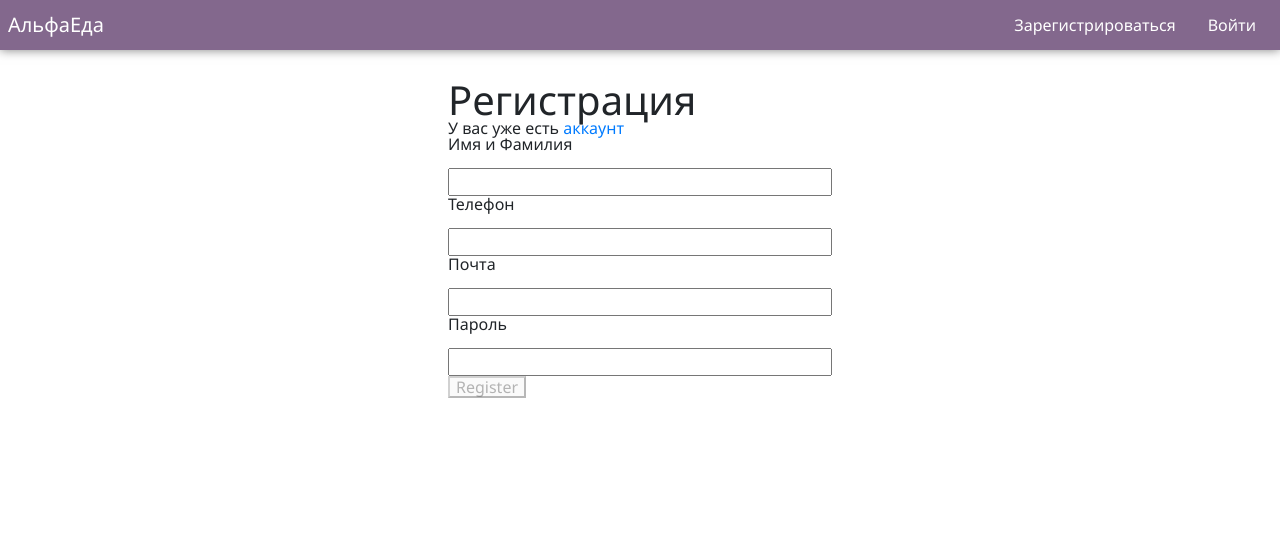
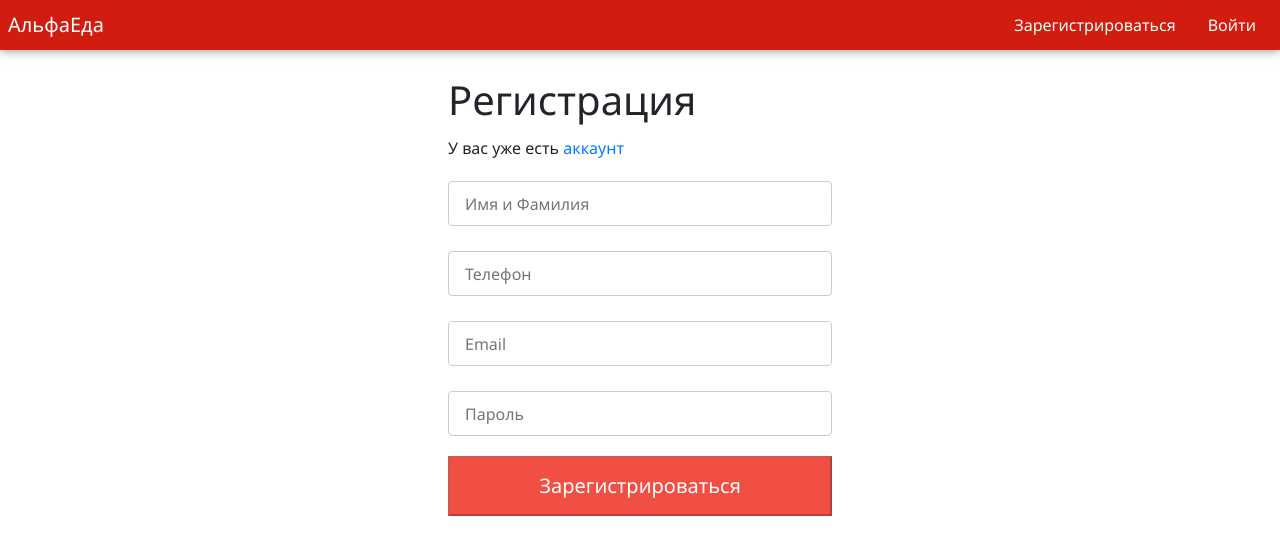
Before and after one commit to andrysazonov/alfa_food, a React (Create React App) app in the folder AlfaFoodBack/ClientApp/: page /register in a window 1280 px wide. Shown: the top 554 px of the page. Built offline with nearby package versions, Linux system fonts and the light colour scheme.

Commit message:
страница регисттрации

```diff
--- a/AlfaFoodBack/ClientApp/src/components/NavBar/index.scss
+++ b/AlfaFoodBack/ClientApp/src/components/NavBar/index.scss
@@ -3,7 +3,7 @@
   box-shadow: 0 0 10px rgba(0,0,0,0.5);
   color: white;
   width: 100%;
-  background-color: #83688d;
+  background-color: #d11d10;
   justify-content: space-between;
   display: flex;
   align-items: center;
@@ -11,9 +11,12 @@
     font-family: "Segoe UI", "Helvetica Neue", Roboto, Arial, sans-serif;
     font-size: 20px;
     padding-left: 8px;
+    color: white;
     height: 100%;
     display: flex;
     align-items: center;
+    text-decoration: none;
+
   }
   //   ::after {
   //     content: "";
--- a/AlfaFoodBack/ClientApp/src/components/NavBar/index.tsx
+++ b/AlfaFoodBack/ClientApp/src/components/NavBar/index.tsx
@@ -17,7 +17,7 @@ const NavBar: React.FunctionComponent<INavBarProps> = ({ loggedInUser }) => {
   }
   return (
     <div className="nav-bar">
-      <div className="title">АльфаЕда </div>
+      <Link to="/" className="title">АльфаЕда </Link>
       <div className="block">
         <Link to={path1}>
           {loggedInUser.role !== "none" && <UserIcon />}
--- a/AlfaFoodBack/ClientApp/src/components/Register/index.scss
+++ b/AlfaFoodBack/ClientApp/src/components/Register/index.scss
@@ -1,14 +1,47 @@
-.page-form{
+.page-form {
+  width: 50%;
+  margin: 30px auto;
 
-    width:50%;
-    margin:30px auto;
-    div,input{
-        width:100%;
+  input {
+    width: 100%;
+    border-width: 2px;
+    border: 1px solid #ccc;
+    border-radius: 4px;
+    padding: 10px 16px;
+    height: 45px;
+    font-size: 16px;
+    &:focus {
+      border-color: #66afe9;
+      outline: 0;
+      -webkit-box-shadow: inset 0 1px 1px rgb(0 0 0 / 8%),
+        0 0 8px rgb(102 175 233 / 60%);
+      box-shadow: inset 0 1px 1px rgb(0 0 0 / 8%),
+        0 0 8px rgb(102 175 233 / 60%);
     }
-    h1{
-        font-size: 40px;
-    }
+  }
+  h1 {
+    font-size: 40px;
+    margin-bottom: 20px;
+  }
 }
-.page-main-form{
+.page-main-form {
+}
+.primary-button {
+  width: 100%;
+  height: 60px;
+  background: rgba(239, 49, 36, 0.85);
+  color: #fff;
+  font-size: 20px;
+  margin-top: 20px;
 
+  &:hover {
+    background-color: #d11d10;
+  }
 }
+.form-field{
+    margin-top: 25px;
+}
+.error{
+    margin-top:5px;
+    margin-bottom: -5px;
+}
--- a/AlfaFoodBack/ClientApp/src/components/Register/index.tsx
+++ b/AlfaFoodBack/ClientApp/src/components/Register/index.tsx
@@ -19,12 +19,12 @@ const renderField = ({
   type,
   meta: { touched, error, warning },
 }: any) => (
-  <div>
-    <label>{label}</label>
+  <div className="form-field">
+    {/* <label>{label}</label> */}
     <div>
       <input {...input} placeholder={label} type={type} />
       {touched &&
-        ((error && <span>{error}</span>) ||
+        ((error && <div className="error">{error}</div>) ||
           (warning && <span>{warning}</span>))}
     </div>
   </div>
@@ -37,53 +37,58 @@ const RegisterForm: React.FC<
   const { pristine, submitting, handleSubmit, onSubmit } = props;
 
   return (
-
     <div className="page-main-form">
       <form onSubmit={handleSubmit(onSubmit)}>
         <div>
-            <label htmlFor="username">Имя и Фамилия</label>
+          <div>
             <Field
               name="username"
               component={renderField}
               type="text"
               validate={[required]}
+              label="Имя и Фамилия"
             />
           </div>
-          <div>
-            <label htmlFor="phone">Телефон</label>
+        </div>
+
+        {/* <label htmlFor="phone">Телефон</label> */}
         <Field
-              placeholder={"NNN-NNN-NNNN"}
+          label={"Телефон"}
           name="phone"
           component={renderField}
           type="text"
           validate={[required]}
           normalize={normalizePhone}
         />
-          </div>
-          <div>
-            <label htmlFor="email">Почта</label>
+
+        {/* <label htmlFor="email">Почта</label> */}
         <Field
           name="email"
           component={renderField}
           type="text"
           validate={[required]}
+          label="Email"
         />
-          </div>
-          <div>
-            <label htmlFor="password">Пароль</label>
+
+        {/* <label htmlFor="password">Пароль</label> */}
         <Field
           name="password"
+          placeholder="Пароль"
           component={renderField}
           type="text"
           validate={[required]}
+          label="Пароль"
         />
-          </div>
-          <button type="submit" disabled={pristine || submitting}>
-            Register
+
+        <button
+          className="primary-button"
+          type="submit"
+          disabled={pristine || submitting}
+        >
+          Зарегистрироваться
         </button>
       </form>
     </div>
-
   );
 };
 
```
Lines whose indentation alone changed are shown as unchanged.
